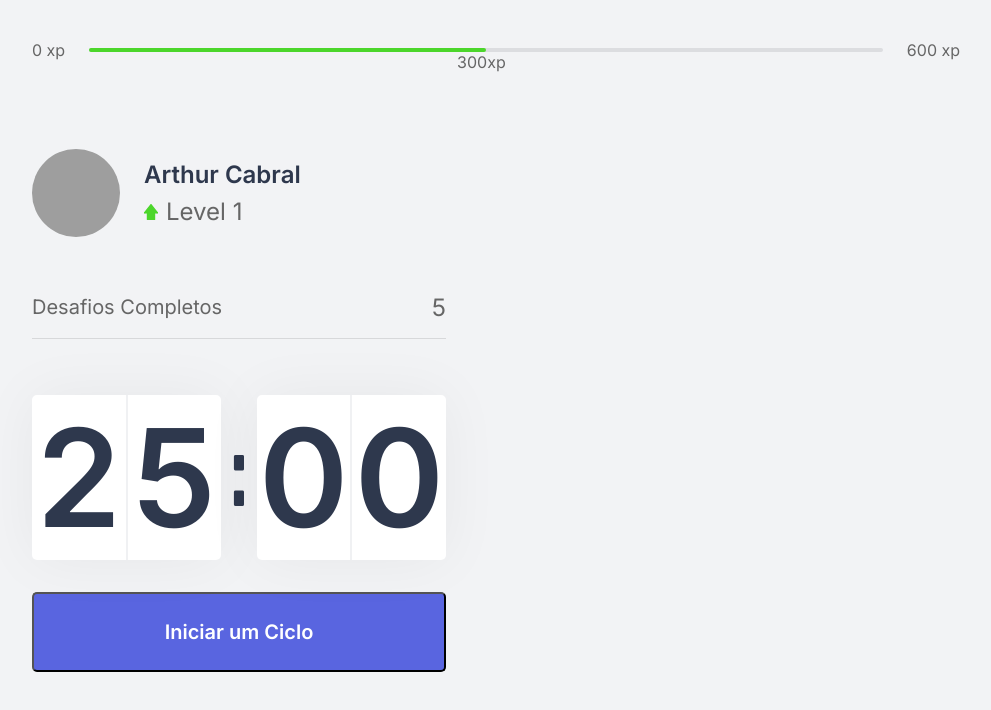
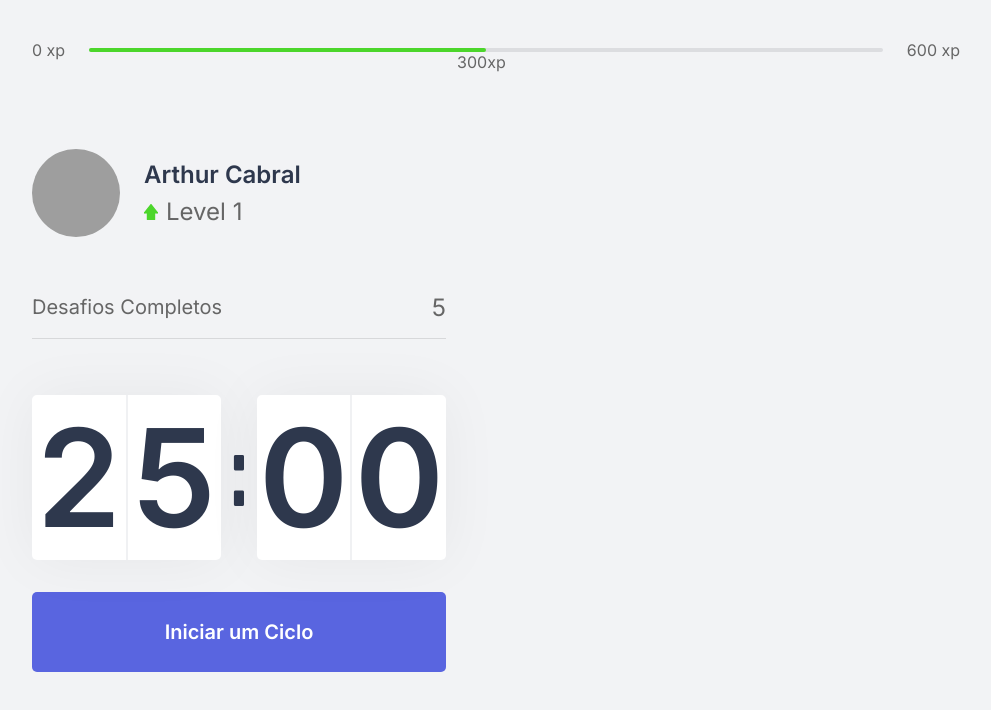
Before and after one commit to Ah-Cabral/NLW, a Next.js app: page / in a window 1280 px wide. Shown: the top 710 px of the page, without its empty margins (144-1135 px from the left). Built offline with nearby package versions, Linux system fonts and the light colour scheme; grey boxes are pictures that could not be loaded.

Commit message:
Configurando alguns estilos para listas e botões

```diff
--- a/src/styles/global.css
+++ b/src/styles/global.css
@@ -13,6 +13,16 @@
   --blue-twitter: #2aa9e0;
 }
 
+* {
+  margin: 0;
+  padding: 0;
+  box-sizing: border-box;
+  font-family: Inter, sans-serif;
+  border: none;
+  outline: none;
+  list-style: none;
+}
+
 @media (max-width: 1080px) {
   html {
     font-size: 93.75%;
@@ -23,13 +33,6 @@
   html {
     font-size: 87.5%;
   }
-}
-
-* {
-  margin: 0;
-  padding: 0;
-  box-sizing: border-box;
-  font-family: Inter, sans-serif;
 }
 
 body {
```
